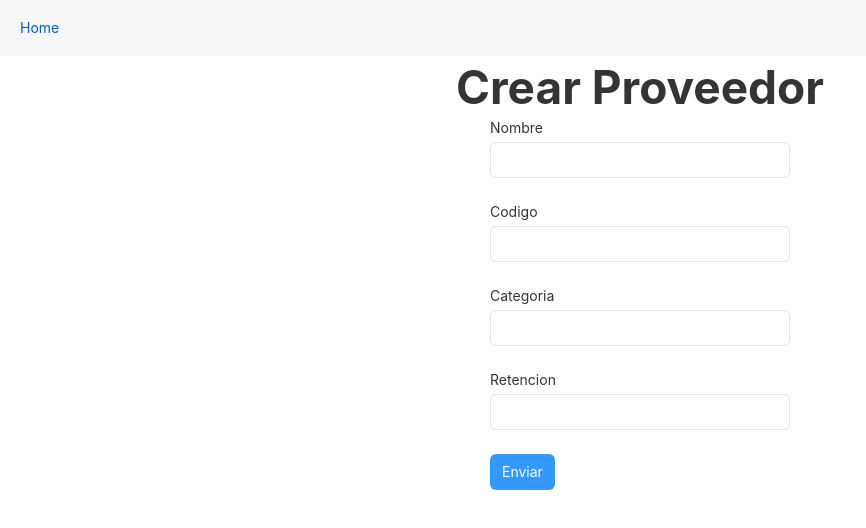
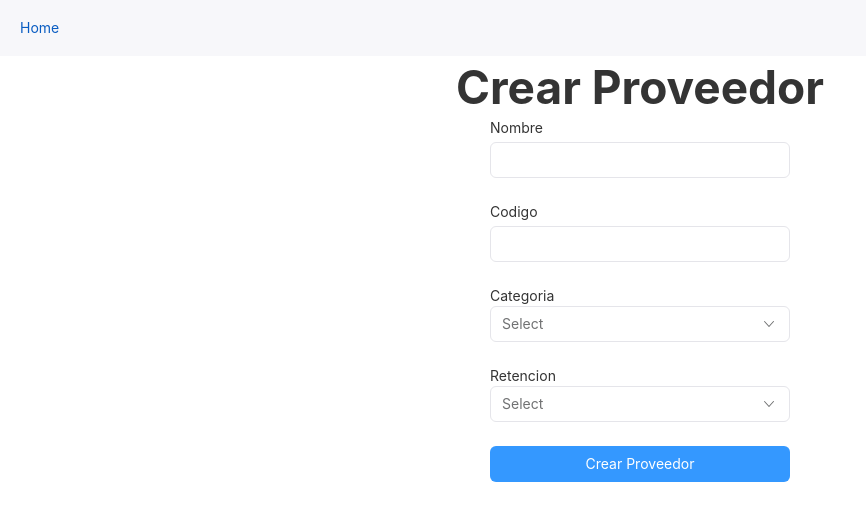
Before and after one commit to cristowo/Tingeso_Evaluacion_2, a React (Create React App) app in the folder Frontend/tingeso2/: page /proveedores/register in a window 1280 px wide. Shown: the top 528 px of the page, without its empty margins (0-866 px from the left). Built offline with nearby package versions, Linux system fonts and the light colour scheme.

Commit message:
mejoras generales

```diff
--- a/Frontend/tingeso2/src/components/CrearProveedorComponent.jsx
+++ b/Frontend/tingeso2/src/components/CrearProveedorComponent.jsx
@@ -1,6 +1,6 @@
 import React, { Component } from 'react';
 import ProveedorService from '../services/ProveedorService';
-import { Form, ButtonToolbar, Button, Input } from 'rsuite';
+import { Form, ButtonToolbar, Button, SelectPicker } from 'rsuite';
 
 class CrearProveedorComponent extends Component {
     constructor() {
@@ -21,12 +21,12 @@ class CrearProveedorComponent extends Component {
         this.setState({ codigo: event.target.value });
     }
 
-    changeCategoriaHandler = (event) => {
-        this.setState({ categoria: event.target.value });
+    changeCategoriaHandler = (value) => {
+      this.setState({ categoria: value });
     }
 
-    changeRetencionHandler = (event) => {
-        this.setState({ retencion: event.target.value });
+    changeRetencionHandler = (value) => {
+        this.setState({ retencion: value });
     }
 
     saveProveedor = (e) => {
@@ -37,7 +37,15 @@ class CrearProveedorComponent extends Component {
         });
     }
 
+
     render() {
+        const dataRetencion = ['Si', 'No'].map(
+          retencion => ({ label: retencion, value: retencion })
+        );
+
+        const dataCategoria = ['A', 'B', 'C', 'D'].map(
+          categoria => ({ label: categoria, value: categoria })
+        );
         return(
         <div style={{display: 'flex', flexDirection: 'column', alignItems: 'center', justifyContent: 'center'}}>
             <h1 align="center">Crear Proveedor</h1>
@@ -47,21 +55,25 @@ class CrearProveedorComponent extends Component {
               <Form.ControlLabel>Nombre</Form.ControlLabel>
               <Form.Control name="nombre" />
             </Form.Group>
+
             <Form.Group onChange={this.changeCodigoHandler}>
               <Form.ControlLabel>Codigo</Form.ControlLabel>
               <Form.Control name="codigo" minLength={5} maxLength={5} />
             </Form.Group>
-            <Form.Group onChange={this.changeCategoriaHandler}>
-              <Form.ControlLabel>Categoria</Form.ControlLabel>
-              <Form.Control name="categoria" />
+
+            <Form.Group>
+              <p>Categoria</p>
+              <SelectPicker data={dataCategoria} searchable={false} style={{ width: 300 }} onChange={this.changeCategoriaHandler}/>
             </Form.Group>
-            <Form.Group onChange={this.changeRetencionHandler}>
-              <Form.ControlLabel>Retencion</Form.ControlLabel>
-              <Form.Control name="retencion" />
+
+            <Form.Group>
+              <p>Retencion</p>
+              <SelectPicker data={dataRetencion} searchable={false} style={{ width: 300 }} onChange={this.changeRetencionHandler}/>
             </Form.Group>
+
             <Form.Group>
               <ButtonToolbar>
-                <Button appearance="primary" onClick={this.saveProveedor}>Enviar</Button>
+                <Button appearance="primary" style={{ width: 300 }} onClick={this.saveProveedor}>Crear Proveedor</Button>
               </ButtonToolbar>
             </Form.Group>
           </Form>
--- a/Frontend/tingeso2/src/services/ProveedorService.js
+++ b/Frontend/tingeso2/src/services/ProveedorService.js
@@ -9,9 +9,8 @@ class ProveedoresService {
 
   crearProveedor(nombre, codigo, categoria, retencion){
     return axios.post(`${url}?nombre=${nombre}&codigo=${codigo}&categoria=${categoria}&retencion=${retencion}`);
+  }
 }
-}
-
 
 const instance = new ProveedoresService();
 export default instance;
```
Also changed, not shown: 1 other file (tests, documents, lock files or other folders).
